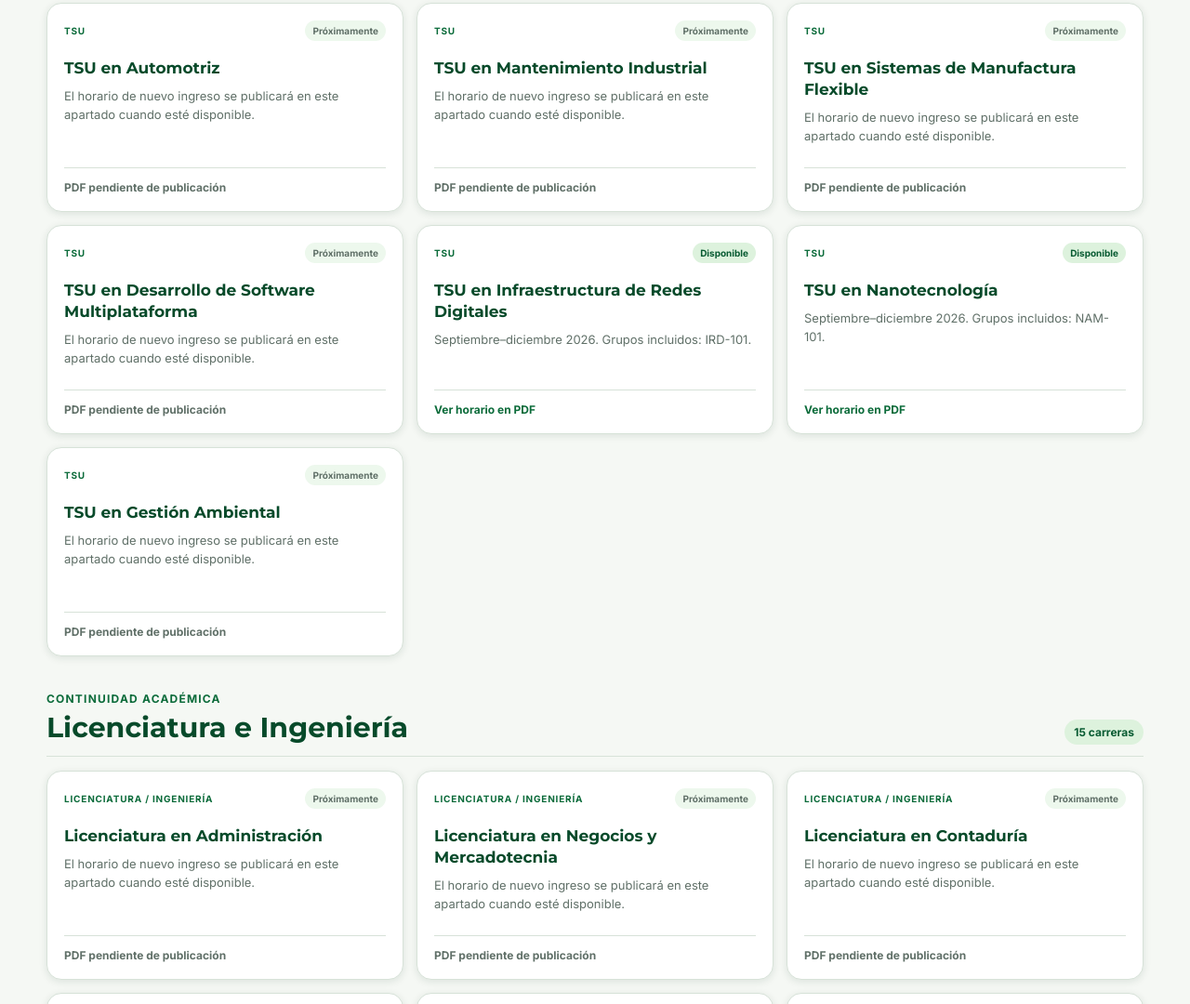
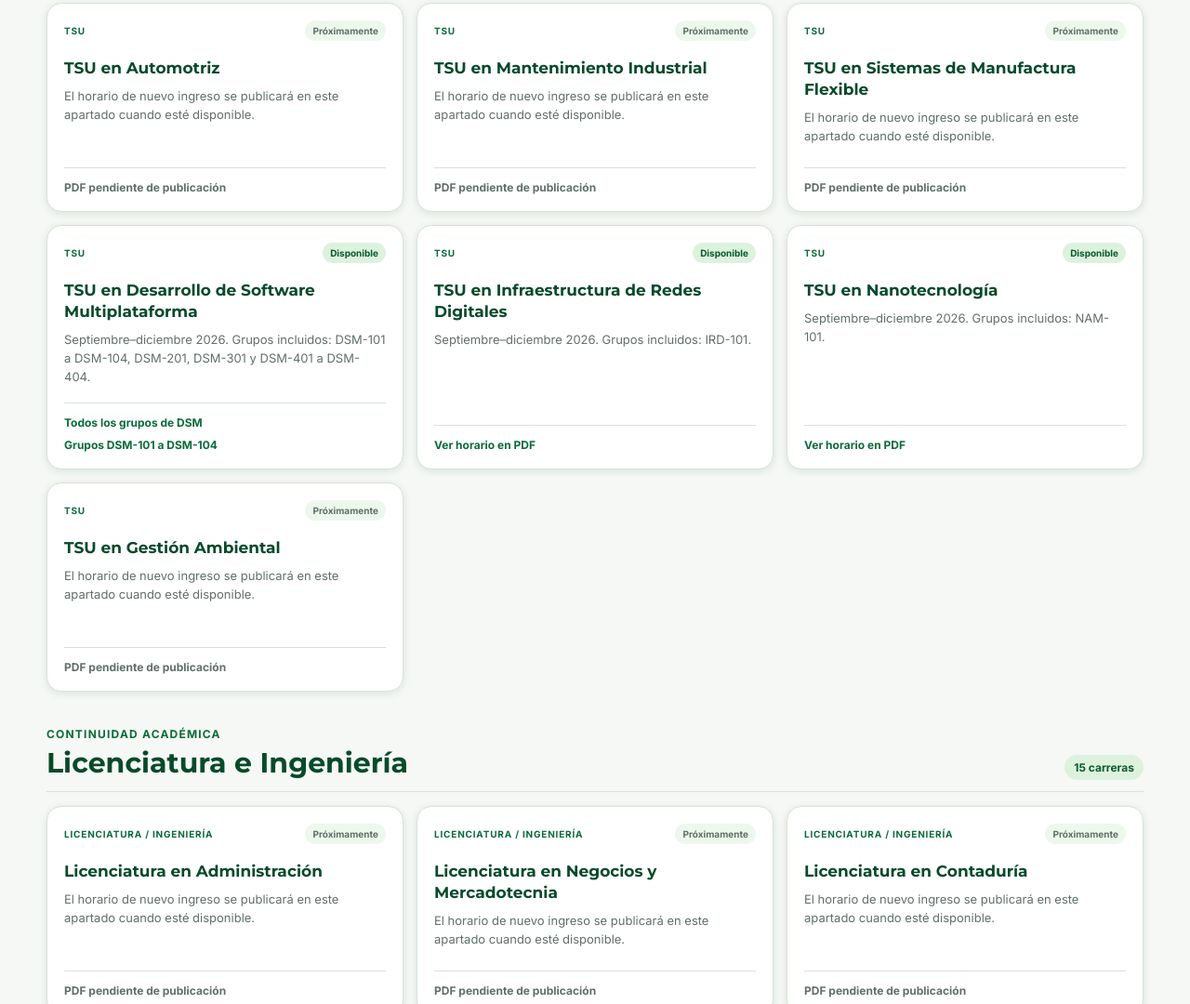
Before and after one commit to KetahGD/DragonesMaps, a website: page horarios-nuevo-ingreso.html in a window 1280 px wide. Shown: the part 1208-2288 px from the top of the page at 93% size. Drawn offline with Linux system fonts and the light colour scheme.

Commit message:
feat: agrega horarios DSM y LITIID 2026-3

```diff
--- a/assets/css/schedules.css
+++ b/assets/css/schedules.css
@@ -38,7 +38,8 @@
 .schedule-career-card__status.is-ready { background: var(--green-100); color: var(--green-800); }
 .schedule-career-card h3 { margin: 18px 0 8px; color: var(--green-900); font-family: var(--font-display); font-size: 17px; line-height: 1.35; }
 .schedule-career-card p { margin: 0 0 18px; color: var(--muted); font-size: 13px; line-height: 1.55; }
-.schedule-career-card__pending, .schedule-career-card__action { margin-top: auto; padding-top: 13px; border-top: 1px solid var(--border); font-size: 12px; font-weight: 800; }
+.schedule-career-card__actions { display: grid; gap: 9px; margin-top: auto; padding-top: 13px; border-top: 1px solid var(--border); }
+.schedule-career-card__pending, .schedule-career-card__action { font-size: 12px; font-weight: 800; }
 .schedule-career-card__pending { color: var(--muted); }
 .schedule-career-card__action { color: var(--green-700); text-decoration: none; }
 .schedule-career-card__action:hover { color: var(--green-800); text-decoration: underline; }
--- a/assets/data/new-student-schedules.js
+++ b/assets/data/new-student-schedules.js
@@ -35,5 +35,33 @@ export const horariosNuevoIngreso = {
     pdf: "assets/documents/horarios/gestion-capital-humano-2026-3.pdf",
     periodo: PERIODO,
     grupos: "GCH-101 a GCH-103"
+  },
+  "tsu-software": {
+    periodo: PERIODO,
+    grupos: "DSM-101 a DSM-104, DSM-201, DSM-301 y DSM-401 a DSM-404",
+    documentos: [
+      {
+        titulo: "Todos los grupos de DSM",
+        pdf: "assets/documents/horarios/dsm-grupos-2026-3.pdf"
+      },
+      {
+        titulo: "Grupos DSM-101 a DSM-104",
+        pdf: "assets/documents/horarios/dsm-101-104-2026-3.pdf"
+      }
+    ]
+  },
+  "ing-ti": {
+    periodo: PERIODO,
+    grupos: "LITIID-701 a LITIID-703 e IDGS",
+    documentos: [
+      {
+        titulo: "Grupos LITIID-701 a LITIID-703",
+        pdf: "assets/documents/horarios/litiid-701-703-2026-3.pdf"
+      },
+      {
+        titulo: "Horarios LITIID e IDGS",
+        pdf: "assets/documents/horarios/litiid-idgs-2026-3.pdf"
+      }
+    ]
   }
 };
--- a/assets/js/new-student-schedules.js
+++ b/assets/js/new-student-schedules.js
@@ -1,8 +1,15 @@
 import { NIVELES_ACADEMICOS, programasAcademicos } from "../data/academic-reference.js?v=20260828-2";
-import { horariosNuevoIngreso } from "../data/new-student-schedules.js?v=20260828-2";
+import { horariosNuevoIngreso } from "../data/new-student-schedules.js?v=20260829-1";
+
+function obtenerDocumentos(horario) {
+  if (horario?.documentos?.length) return horario.documentos;
+  if (horario?.pdf) return [{ titulo: "Ver horario en PDF", pdf: horario.pdf }];
+  return [];
+}
 
 function crearTarjeta(programa) {
   const horario = horariosNuevoIngreso[programa.id];
+  const documentos = obtenerDocumentos(horario);
   const tarjeta = document.createElement("article");
   tarjeta.className = "schedule-career-card";
 
@@ -14,30 +21,37 @@ function crearTarjeta(programa) {
   nivel.textContent = programa.nivel === "tsu" ? "TSU" : "Licenciatura / Ingeniería";
 
   const estado = document.createElement("span");
-  estado.className = horario?.pdf ? "schedule-career-card__status is-ready" : "schedule-career-card__status";
-  estado.textContent = horario?.pdf ? "Disponible" : "Próximamente";
+  estado.className = documentos.length ? "schedule-career-card__status is-ready" : "schedule-career-card__status";
+  estado.textContent = documentos.length ? "Disponible" : "Próximamente";
   encabezado.append(nivel, estado);
 
   const titulo = document.createElement("h3");
   titulo.textContent = programa.nombre;
 
   const descripcion = document.createElement("p");
-  descripcion.textContent = horario?.pdf
+  descripcion.textContent = documentos.length
     ? `${horario.periodo}. Grupos incluidos: ${horario.grupos}.`
     : "El horario de nuevo ingreso se publicará en este apartado cuando esté disponible.";
 
-  const accion = document.createElement(horario?.pdf ? "a" : "span");
-  accion.className = horario?.pdf ? "schedule-career-card__action" : "schedule-career-card__pending";
-  if (horario?.pdf) {
-    accion.href = horario.pdf;
+  const acciones = document.createElement("div");
+  acciones.className = "schedule-career-card__actions";
+  if (documentos.length) documentos.forEach((documento) => {
+    const accion = document.createElement("a");
+    accion.className = "schedule-career-card__action";
+    accion.href = documento.pdf;
     accion.target = "_blank";
     accion.rel = "noopener noreferrer";
-    accion.textContent = "Ver horario en PDF";
-  } else {
-    accion.textContent = "PDF pendiente de publicación";
+    accion.textContent = documento.titulo;
+    acciones.append(accion);
+  });
+  else {
+    const pendiente = document.createElement("span");
+    pendiente.className = "schedule-career-card__pending";
+    pendiente.textContent = "PDF pendiente de publicación";
+    acciones.append(pendiente);
   }
 
-  tarjeta.append(encabezado, titulo, descripcion, accion);
+  tarjeta.append(encabezado, titulo, descripcion, acciones);
   return tarjeta;
 }
 
--- a/horarios-nuevo-ingreso.html
+++ b/horarios-nuevo-ingreso.html
@@ -12,7 +12,7 @@
   <link rel="preconnect" href="https://fonts.gstatic.com" crossorigin>
   <link href="https://fonts.googleapis.com/css2?family=Inter:wght@400;500;600;700&family=Montserrat:wght@600;700;800&display=swap" rel="stylesheet">
   <link rel="stylesheet" href="assets/css/app.css?v=20260828-3">
-  <link rel="stylesheet" href="assets/css/schedules.css?v=20260828-1">
+  <link rel="stylesheet" href="assets/css/schedules.css?v=20260829-1">
   <link rel="icon" type="image/x-icon" href="assets/images/branding/favicon.ico?v=20260820-2">
 </head>
 <body class="content-page">
@@ -65,7 +65,7 @@
   </footer>
 
   <script type="module" src="assets/js/site.js?v=20260828-2"></script>
-  <script type="module" src="assets/js/new-student-schedules.js?v=20260828-2"></script>
+  <script type="module" src="assets/js/new-student-schedules.js?v=20260829-1"></script>
   <script>window.va = window.va || function () { (window.vaq = window.vaq || []).push(arguments); };</script>
   <script defer src="/_vercel/insights/script.js"></script>
 </body>
--- a/push-sw.js
+++ b/push-sw.js
@@ -1,4 +1,4 @@
-const CACHE_VERSION = "dragones-maps-v23";
+const CACHE_VERSION = "dragones-maps-v24";
 const APP_CACHE = `${CACHE_VERSION}-app`;
 const RUNTIME_CACHE = `${CACHE_VERSION}-runtime`;
 const TILE_CACHE = `${CACHE_VERSION}-tiles`;
@@ -42,6 +42,10 @@ const APP_SHELL = [
   "./assets/documents/horarios/diseno-animacion-digital-2026-3.pdf",
   "./assets/documents/horarios/contaduria-2026-3.pdf",
   "./assets/documents/horarios/gestion-capital-humano-2026-3.pdf",
+  "./assets/documents/horarios/dsm-grupos-2026-3.pdf",
+  "./assets/documents/horarios/dsm-101-104-2026-3.pdf",
+  "./assets/documents/horarios/litiid-701-703-2026-3.pdf",
+  "./assets/documents/horarios/litiid-idgs-2026-3.pdf",
   "./assets/data/academic-reminders.js",
   "./assets/data/administrative-directory.js",
   "./assets/images/branding/dragon-logo-transparent.png",
```
Also changed, not shown: 4 other files.
